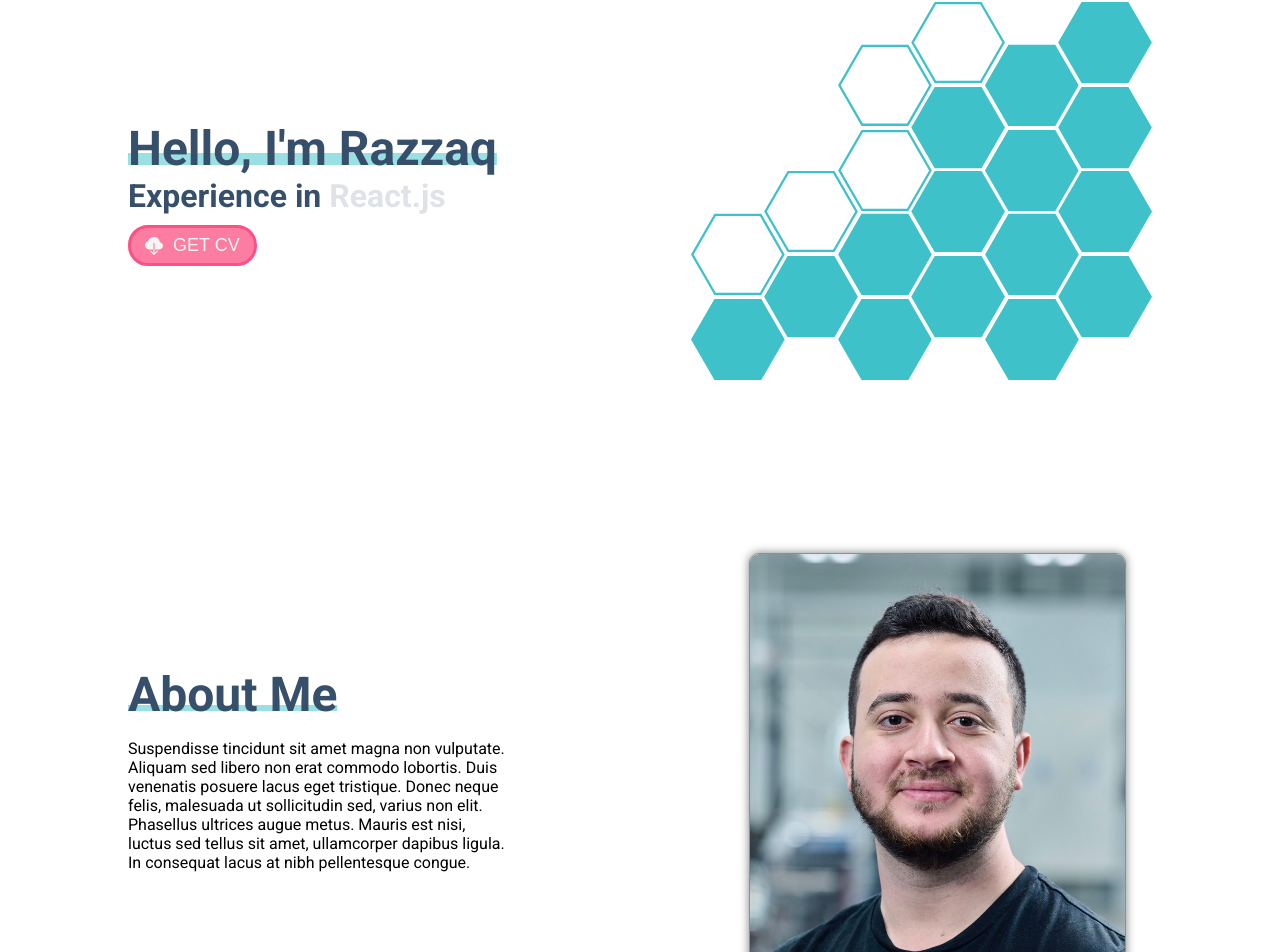
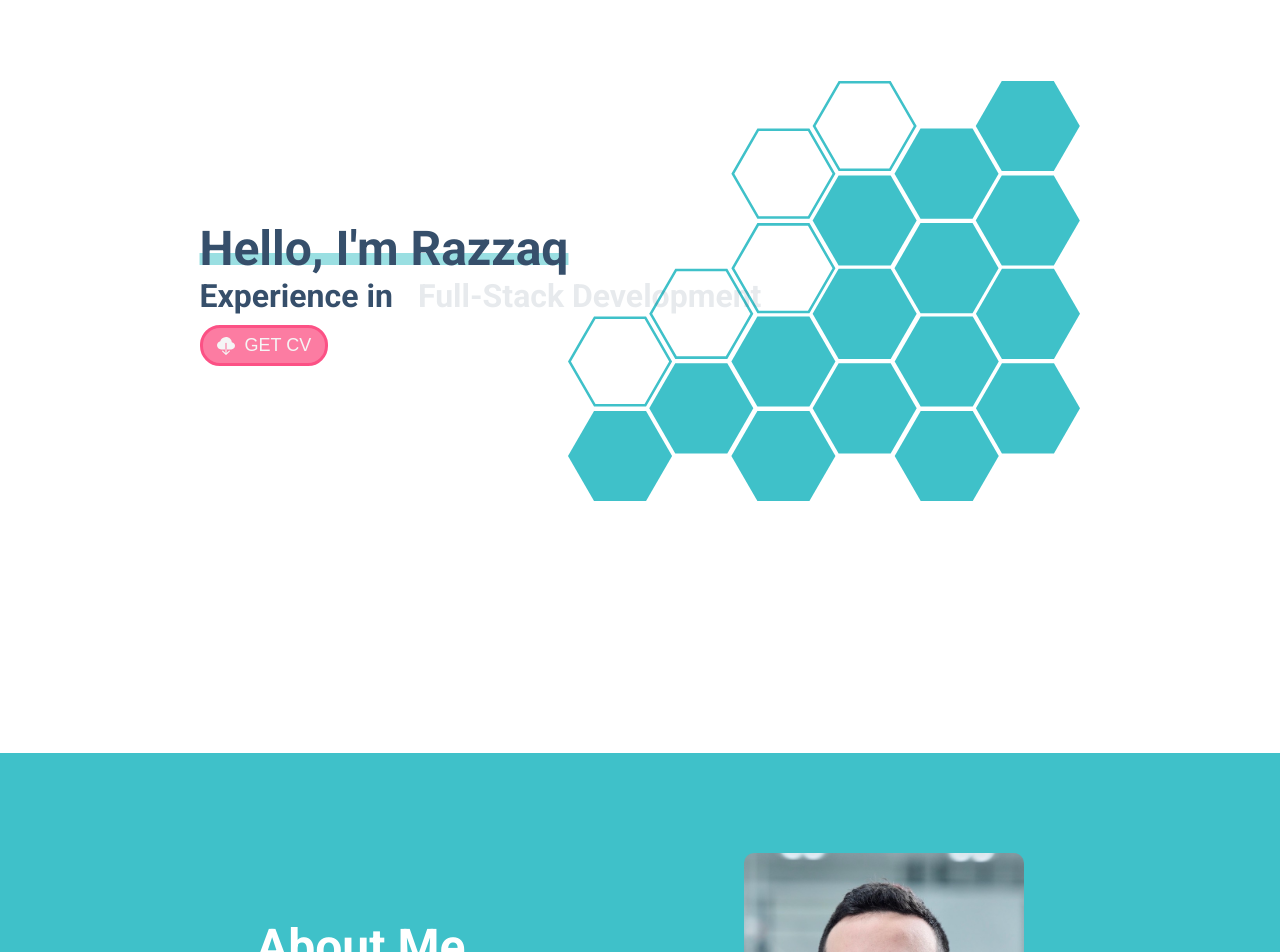
Before and after one commit to lectr1c/portfolio, a React (Vite) app: page / in a window 1280 px wide. Shown: the part 167-1119 px from the top of the page. Built offline with nearby package versions, Linux system fonts and the light colour scheme.

Commit message:
Updated About Me Section

```diff
--- a/src/Components/Hero.tsx
+++ b/src/Components/Hero.tsx
@@ -7,7 +7,7 @@ import { BsCloudDownloadFill } from "react-icons/bs";
 export default function Hero() {
   return (
     <section className="Hero">
-      <div>
+      <div className="HeroTextSection">
         <div>
           <h1 className="underline">
             Hello, I'm Razzaq
--- a/src/Styles/Hero.scss
+++ b/src/Styles/Hero.scss
@@ -2,40 +2,49 @@ $small: 450px;
 $medium: 650px;
 $large: 900px;
 
+.HeroTextSection {
+  width: 368.967px !important;
+
+  h2 {
+    overflow: hidden;
+  }
+}
+
 .Hero {
-  height: 720px;
+  height: 920px;
   display: flex;
   place-items: center;
   justify-content: space-between;
   position: relative;
   color: #364f6b;
 
-  width: 80dvw;
-  padding: 0 10dvw;
+  width: 60vw;
+  padding: 0 20vw;
+
 
   img {
     animation: fadeInImage 1s normal linear;
-    max-height: 550px;
+    width: clamp(280px, 40vw, 800px);
 
 
-    @media screen and (max-width: $large) {
-      max-height: 500px;
-    }
   }
 
   @media screen and (max-width: $medium) {
-    height: calc(100dvh);
+    height: calc(100vh);
   }
+
+  @media screen and (max-width: 1764px) {
+    justify-content: center;
+  }
+
 
   white-space: nowrap;
 
   > div:first-child {
-    width: 55%;
     z-index: 1;
   }
 
   > div:last-child {
-    width: 45%;
 
     @media screen and (max-width: $large) {
       filter: opacity(0.4);
@@ -44,7 +53,7 @@ $large: 900px;
   > div {
     @media screen and (max-width: $large) {
       position: absolute;
-      width: 92vw !important;
+      width: 80vw !important;
 
       div:first-child {
       }
@@ -100,6 +109,7 @@ $large: 900px;
 .experienceTitle {
   position: relative;
   color: #364f6b;
+  overflow: hidden;
 }
 
 .Hero .underline {
--- a/src/Styles/Main.scss
+++ b/src/Styles/Main.scss
@@ -3,25 +3,34 @@ $medium: 650px;
 $large: 900px;
 $xlarge: 1200px;
 
+
+
 .AboutMeContainer {
-  width: 80dvw;
-  padding: 0 10dvw;
+  width: 60vw;
+  padding: 100px 20vw;
   display: flex;
   align-items: center;
   justify-content: space-between;
   gap: 40px 40px;
-  flex-wrap: wrap;
 
-  @media screen and (max-width: 893px) {
+
+  background-color: #3fc1c9;
+
+  @media screen and (max-width: 1092px) {
+    flex-wrap: wrap;
+
     justify-content: center;
+  }
+
+  @media screen and (max-width: $small) {
+    width: 70vw;
+    padding: 100px 15vw;
   }
 
   img {
     max-width: 100%;
     max-height: 445.217px;
     border-radius: 10px;
-    border: rgba(0, 0, 0, 0.44) 1px solid;
-    box-shadow: rgba(0, 0, 0, 0.5) 0px 0px 10px;
   }
 
 }
@@ -29,29 +38,27 @@ $xlarge: 1200px;
 .AboutMeInfo {
 
   h1 {
-    color: #364f6b;
+    color: white;
     font-size: clamp(40px, 4vw, 3rem);
 
     text-decoration: underline;
     text-decoration-skip-ink: none;
     text-decoration-thickness: 6px;
-    text-underline-offset: -6px;
-    text-decoration-color: #3fc2c986;
+    text-underline-offset: -2px;
+    text-decoration-color: #fc5185;
 
     margin: 0;
   }
 
   p {
-    width: clamp(300px, 30vw, 600px);
+    width: clamp(300px, 35vw, 800px);
+    @media screen and (max-width: 893px) {
+      width: clamp(300px, 70vw, 600px);
+    }
   }
 }
 
 .AboutMePortrait {
-  padding-right: clamp(0px, 2vw,150px);
   display: flex;
   justify-content: center;
-
-  @media screen and (max-width: 1018px) {
-    padding-right: 0px;
-  }
 }
--- a/src/Styles/Navigation.scss
+++ b/src/Styles/Navigation.scss
@@ -8,8 +8,9 @@ $large: 900px;
   height: 60px;
   position: fixed;
   z-index: 100;
-  width: 80vw;
-  padding-inline: 10vw;
+  width: 60vw;
+  padding-inline: 20vw;
+  background-color: rgba(252, 81, 133, 0.15);
   backdrop-filter: blur(100px);
 
   @media screen and (max-width: $medium) {
@@ -75,9 +76,9 @@ $large: 900px;
   background-color: #f5f5f5;
   z-index: 101;
   width: 100vh;
-
+  background-color: rgba(252, 81, 133, 0.15);
   backdrop-filter: blur(100px);
-
+  -webkit-backdrop-filter: blur(100px);
 }
 
 .dropDownNavHidden {
```
